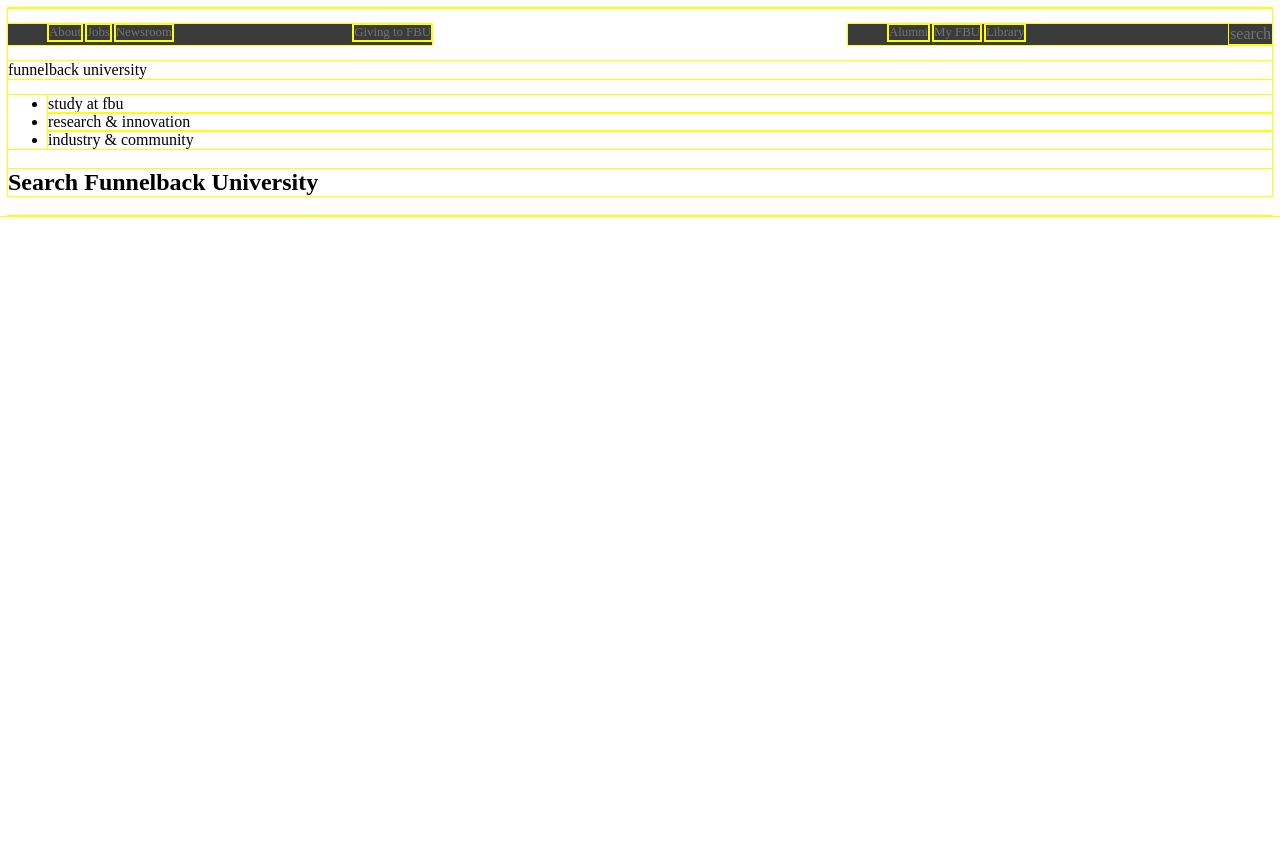
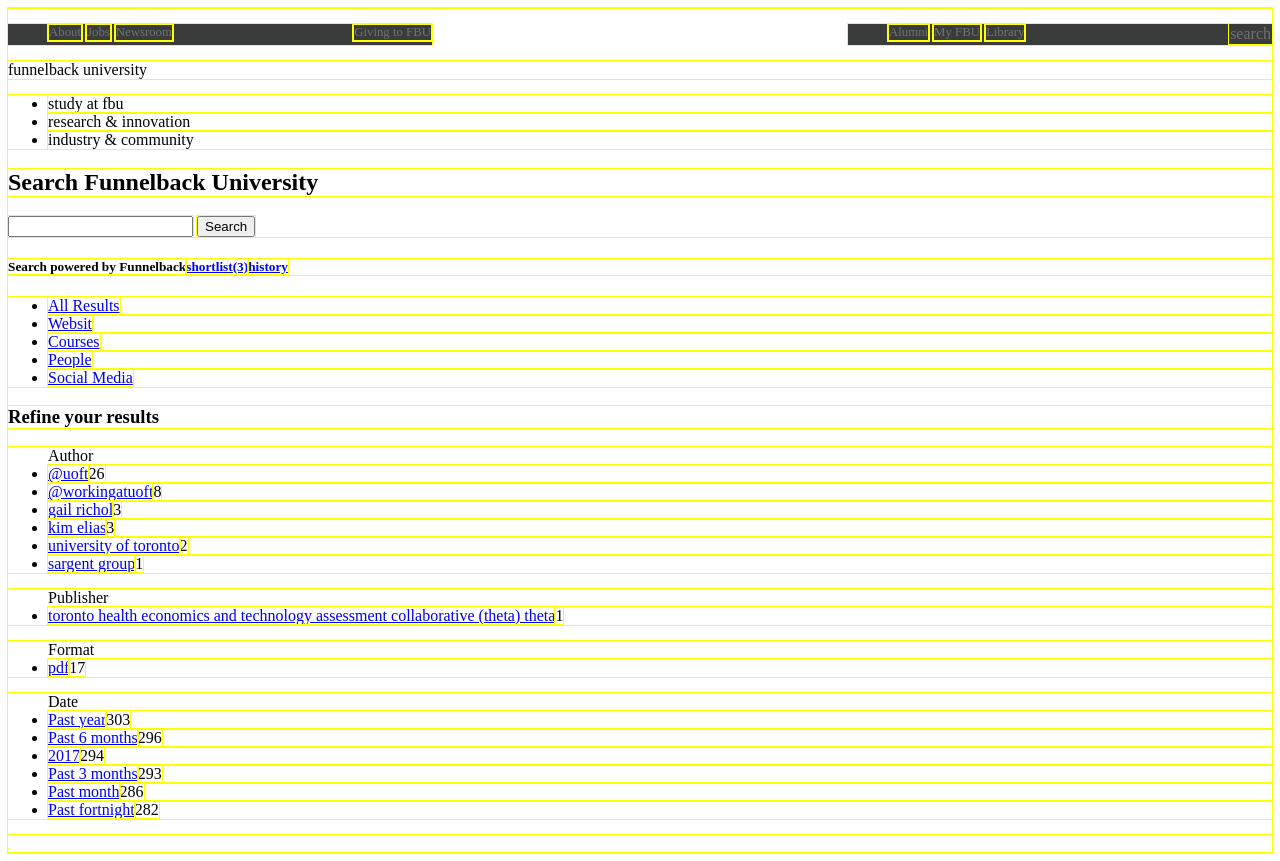
Before and after one commit to GLSea1979/demoFunB, a plain HTML site: page index.html in a window 1280 px wide. Before the commit the page ends 800 px from the top, so only its background shows below. Drawn offline with Linux system fonts and the light colour scheme.

Commit message:
lots of html

```diff
--- a/index.html
+++ b/index.html
@@ -33,12 +33,62 @@
         </ul>
       </nav>
       <div class="search-nav">
-        <h2>Search Funnelback University</h2>
-
+        <div class="">
+          <h2>Search Funnelback University</h2>
+          <input type="text" name="" value="">
+          <button type="button" name="button">Search</button>
+        </div>
+        <h5><span class="search-label">Search powered by Funnelback</span><a href="shortlist.html">shortlist(3)</a><a href="history">history</a></h5>
+      </div>
+      <div class="search-result-nav">
+        <ul>
+          <li><a href="results.html">All Results</a></li>
+          <li><a href="website.html">Websit</a></li>
+          <li><a href="courses.html">Courses</a></li>
+          <li><a href="people.html">People</a></li>
+          <li><a href="social.html">Social Media</a></li>
+        </ul>
       </div>
     </header>
     <main>
-
+      <aside class="refinements">
+        <h3>Refine your results</h3>
+        <div class="author">
+          <ul>Author
+            <li><a href="uoft.html">@uoft</a><span>26</span></li>
+            <li><a href="workingatatuoft.html">@workingatuoft</a><span>8</span></li>
+            <li><a href="gailrichol.html">gail richol</a><span>3</span></li>
+            <li><a href="kimelias.html">kim elias</a><span>3</span></li>
+            <li><a href="unitoronto.html">university of toronto</a><span>2</span></li>
+            <li><a href="sargent.html">sargent group</a><span>1</span></li>
+          </ul>
+        </div>
+        <div class="publisher">
+          <ul>Publisher
+            <li><a href="torontohealth.html">toronto health economics and technology assessment collaborative (theta) theta</a><span>1</span></li>
+          </ul>
+        </div>
+        <div class="format">
+          <ul>Format
+            <li><a href="pdf.html">pdf</a><span>17</span></li>
+          </ul>
+        </div>
+        <div class="date">
+          <ul>Date
+            <li><a href="pastyear.html">Past year</a><span>303</span></li>
+            <li><a href="past6.html">Past 6 months</a><span>296</span></li>
+            <li><a href="current.html">2017</a><span>294</span></li>
+            <li><a href="past3.html">Past 3 months</a><span>293</span></li>
+            <li><a href="pastmonth.html">Past month</a><span>286</span></li>
+            <li><a href="pastfortnight">Past fortnight</a><span>282</span></li>
+          </ul>
+        </div>
+      </aside>
+      <div class="sorted">
+        <section class="titleblock">
+          <img src="" alt="">
+        </section>
+      </div>
     </main>
     <footer></footer>
   </body>
```
